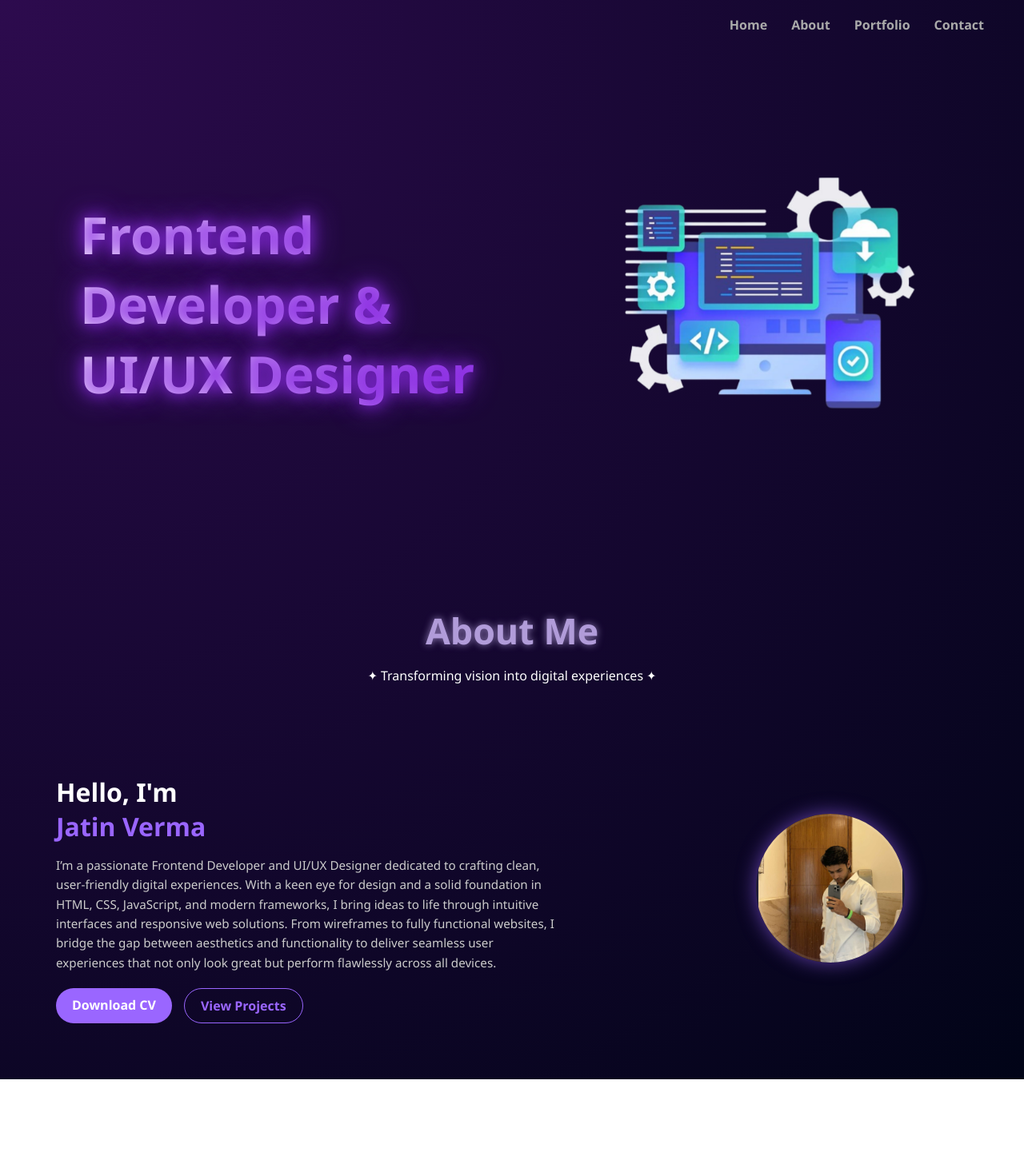
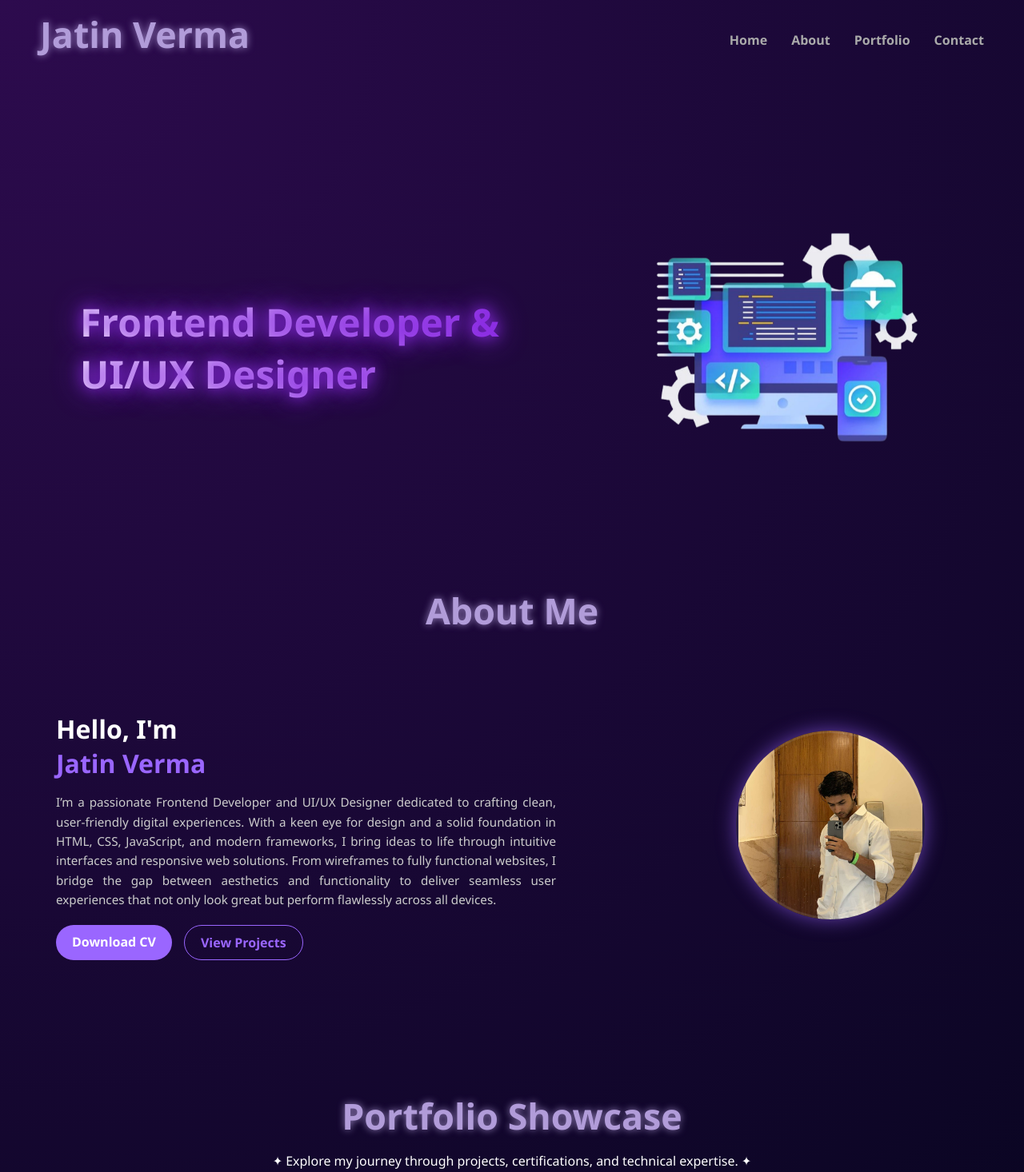
Before and after one commit to Jatin136900/portfolio, a plain HTML site: page intro.html in a window 1280 px wide. Shown: the top 1466 px of the page at 80% size. Before the commit the page ends 1350 px from the top, so only its background shows below. Drawn offline with Linux system fonts and the light colour scheme.

Commit message:
portfolio

```diff
--- a/intro.html
+++ b/intro.html
@@ -8,12 +8,19 @@
 </head>
 
 <body>
+
+<section class="ironman">
+  <div class="name">
+    <h1>Jatin Verma</h1>
+  </div>
   <div class="nav">
-    <a href="#">Home</a>
+    <a href="index.html">Home</a>
     <a href="#">About</a>
     <a href="#">Portfolio</a>
     <a href="#">Contact</a>
   </div>
+</section>
+
 
   <section class="hero">
     <div class="hero-text">
@@ -32,7 +39,7 @@
   <div class="iron">
     <span class="highlight">About Me</span>
   </div>
-    <p class="subtitle">✦ Transforming vision into digital experiences ✦</p>
+    <!-- <p class="subtitle">✦ Transforming vision into digital experiences ✦</p> -->
 
 
 
@@ -51,6 +58,30 @@
     </div>
 
 
+
+
+
+    <!-- cards -->
+
+
+
+    <section class="cards">
+
+
+
+<div class="iron">
+    <span class="highlight">Portfolio Showcase</span>
+  </div>
+    <p class="subtitle">✦ Explore my journey through projects, certifications, and technical expertise. ✦</p>
+
+
+
+
+
+
+
+    </section>
+
 </body>
 
 </html>
--- a/new.css
+++ b/new.css
@@ -11,7 +11,7 @@
       justify-content: space-between;
       align-items: center;
       padding: 100px;
-      height: 70vh;
+      height: 50vh;
       position: relative;
   }
 
@@ -21,7 +21,7 @@
   }
 
   .hero-text h1 {
-      font-size: 4em;
+      font-size: 3em;
       font-weight: bold;
       background: linear-gradient(90deg, #ffffff, #8a2be2);
       -webkit-background-clip: text;
@@ -58,7 +58,7 @@
   }
 
   .hero-img {
-      max-width: 40%;
+      max-width: 36%;
       animation: fadeInRight 1.5s ease-out;
   }
 
@@ -66,10 +66,29 @@
       animation: floatY 4s ease-in-out infinite;
       max-width: 100%;
   }
+  .name {
+      position: relative;
+      top: -25px;
+      left: 50px;
+      font-weight: bold;
+      animation: fadeInDown 1s ease-out;
+  }
+  .name h1{
+      position: relative;
+      color: #b19cd9;
+      font-weight: bold;
+      text-shadow: 0 0 10px rgba(177, 156, 217, 0.8);
+      font-size: 2.8rem;
+
+
+  }
+
+
+
 
   .nav {
       position: absolute;
-      top: 20px;
+      top: 39px;
       right: 50px;
       display: flex;
       gap: 30px;
@@ -214,8 +233,15 @@
 
 
   @keyframes fadeIn {
-  from { opacity: 0; transform: translateY(-20px); }
-  to { opacity: 1; transform: translateY(0); }
+      from {
+          opacity: 0;
+          transform: translateY(-20px);
+      }
+
+      to {
+          opacity: 1;
+          transform: translateY(0);
+      }
   }
 
 
@@ -228,12 +254,13 @@
   }
 
 
-    .iron{
+  .iron {
       display: flex;
       justify-content: center;
       width: 100%;
   }
-    .subtitle{
+
+  .subtitle {
       text-align: center;
   }
 
@@ -271,6 +298,7 @@
       color: #ccc;
       margin-bottom: 20px;
       line-height: 1.6;
+      text-align: justify;
   }
 
   .btns {
@@ -313,11 +341,18 @@
   }
 
   .profile-pic {
-      width: 180px;
-      height: 180px;
+      width: 230px;
+      height: 230px;
       border-radius: 50%;
       background: url('images/name.jpg') no-repeat center;
       background-size: cover;
-      box-shadow: 0 0 25px rgba(154,102,255,0.6);
-      border: 3px solid rgba(255,255,255,0.1);
+      box-shadow: 0 0 25px rgba(154, 102, 255, 0.6);
+      border: 3px solid rgba(255, 255, 255, 0.1);
   }
+
+
+  .cards{
+    width: 100%;
+    height: 100vh;
+    margin-top: 6rem;
+  }
```
Lines whose indentation alone changed are shown as unchanged.
